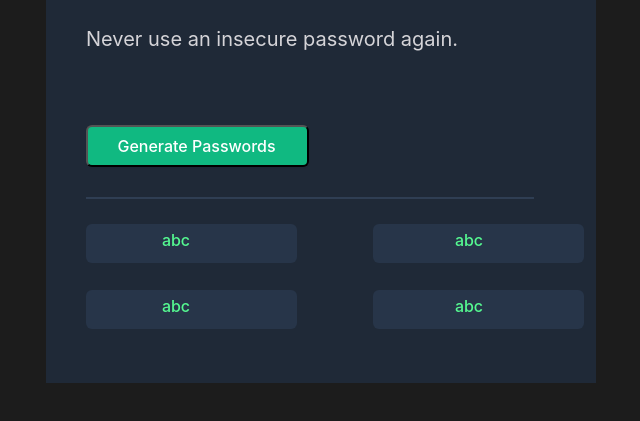
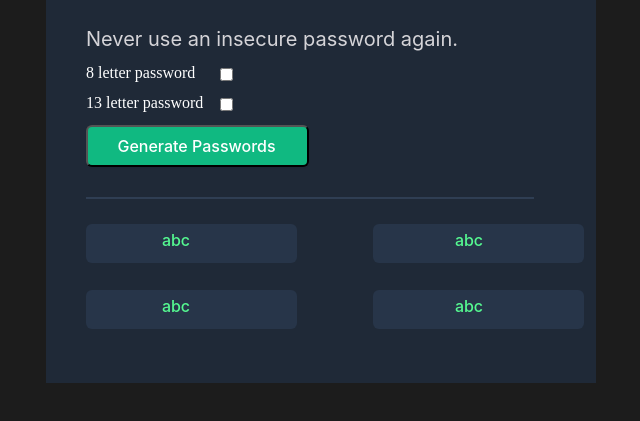
Before and after one commit to mrpacman05/random-password-generator, a plain HTML site: page index.html in a window 1280 px wide. Shown: the part 175-596 px from the top of the page, without its empty margins (314-954 px from the left). Drawn offline with Linux system fonts and the light colour scheme.

Commit message:
Update index.html

```diff
--- a/index.html
+++ b/index.html
@@ -12,6 +12,10 @@
   <div class="main">
     <p class="heading">Generate a <span style="color:#10B981;">random password</span></p>
     <p class="tag">Never use an insecure password again.</p>
+    <p class="letter-8">8 letter password</p>
+    <input type="checkbox" id="check-8">
+    <p class="letter-13">13 letter password</p>
+    <input type="checkbox" id="check-13">
     <button type="button" name="button" class="but" onclick="generate ()" >  <p class="button-txt">Generate Passwords</p></button>
 
     <hr class="line">
```
